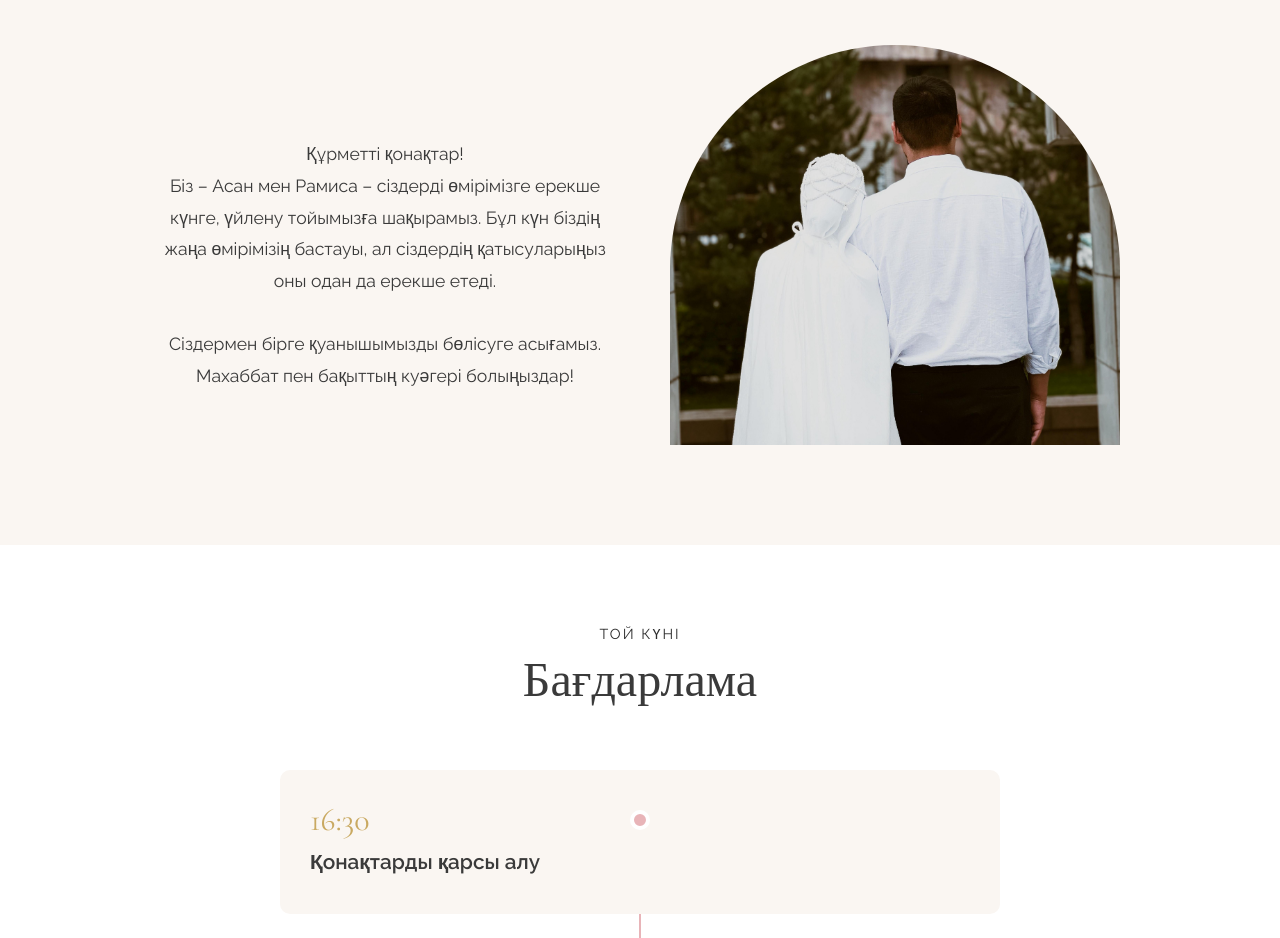
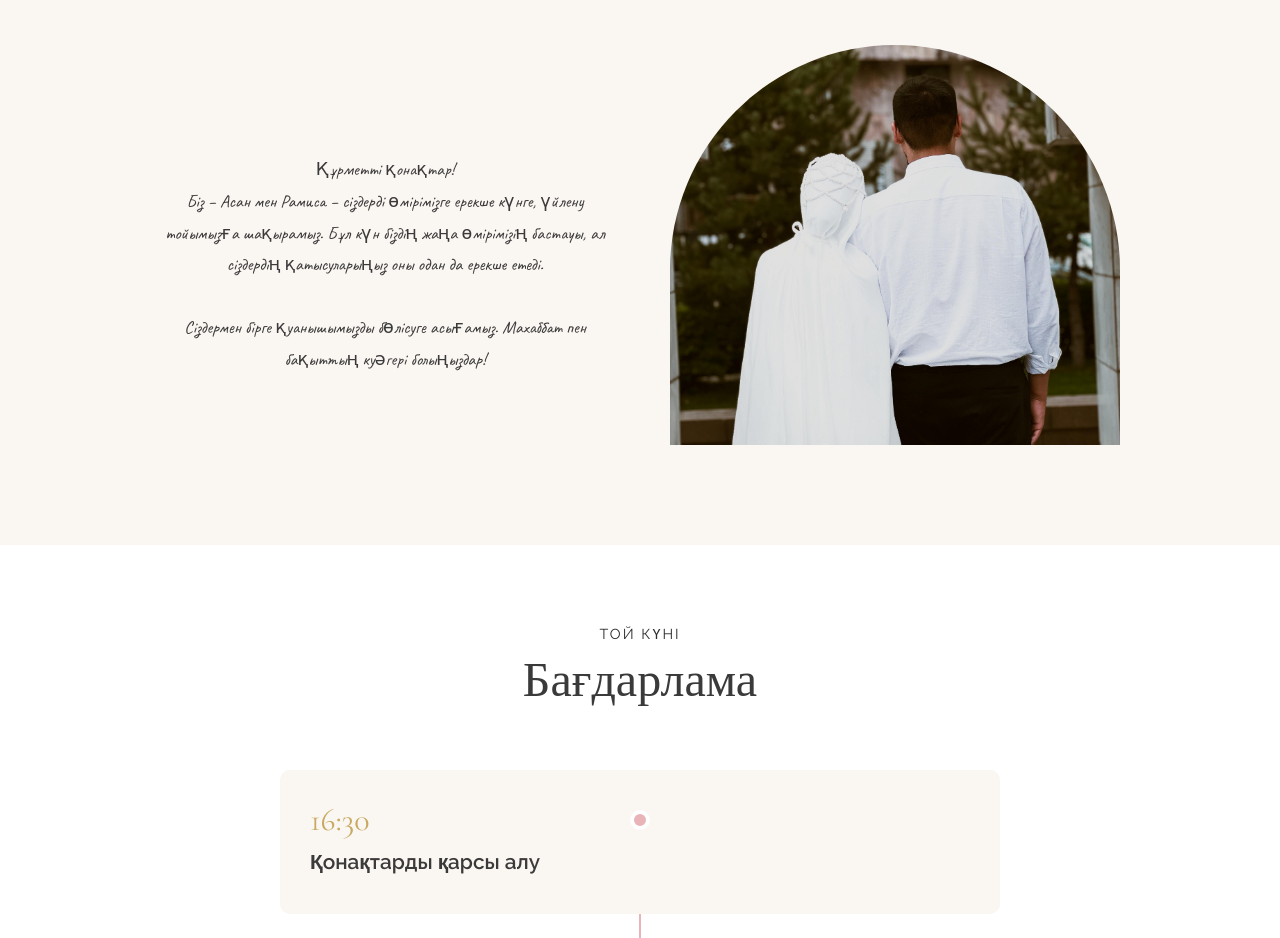
Before and after one commit to kak0yt0-che1/asan-ramisa-wedding, a plain HTML site: page index.html in a window 1280 px wide. Shown: the part 1000-1938 px from the top of the page. Drawn offline with nearby package versions, Linux system fonts and the light colour scheme.

Commit message:
Update index.html

```diff
--- a/index.html
+++ b/index.html
@@ -4,7 +4,9 @@
     <meta charset="UTF-8">
     <meta name="viewport" content="width=device-width, initial-scale=1.0">
     <title>Асан & Рамиса - Біздің махаббат тарихымыз</title>
-    <link href="https://fonts.googleapis.com/css2?family=Great+Vibes&display=swap" rel="stylesheet">
+    <link rel="preconnect" href="https://fonts.googleapis.com">
+    <link rel="preconnect" href="https://fonts.gstatic.com" crossorigin>
+    <link href="https://fonts.googleapis.com/css2?family=Caveat:wght@400..700&family=Great+Vibes&family=Marck+Script&display=swap" rel="stylesheet">
     <style>
         @import url('https://fonts.googleapis.com/css2?family=Cormorant+Garamond:wght@300;400;600&family=Raleway:wght@300;400;500;600&display=swap');
 
@@ -543,7 +545,7 @@
             <h2 class="section-title">Біздің жолымыз</h2>
         </div>
         <div class="story-content">
-            <div class="story-text" style="text-align: center; margin-top: 40px;">
+            <div class="story-text" style="font-family: 'Caveat', cursive; text-align: center; margin-top: 40px;">
                 <p>
                     Құрметті қонақтар!
                 </p>
```
